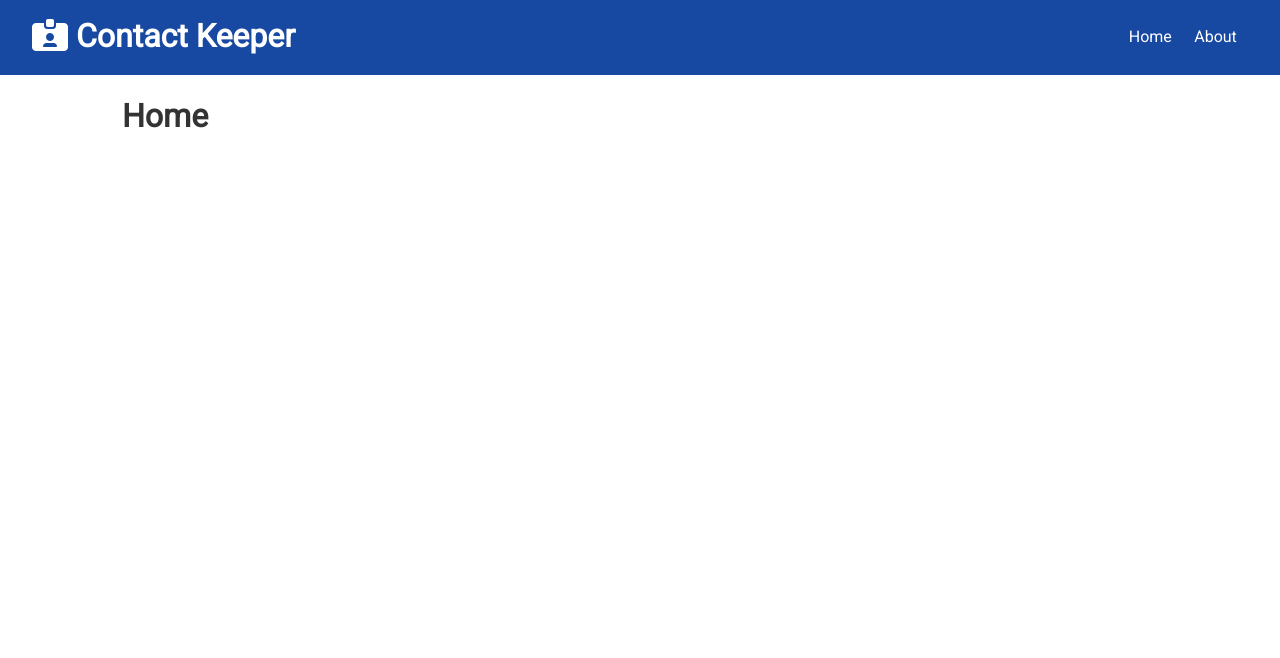
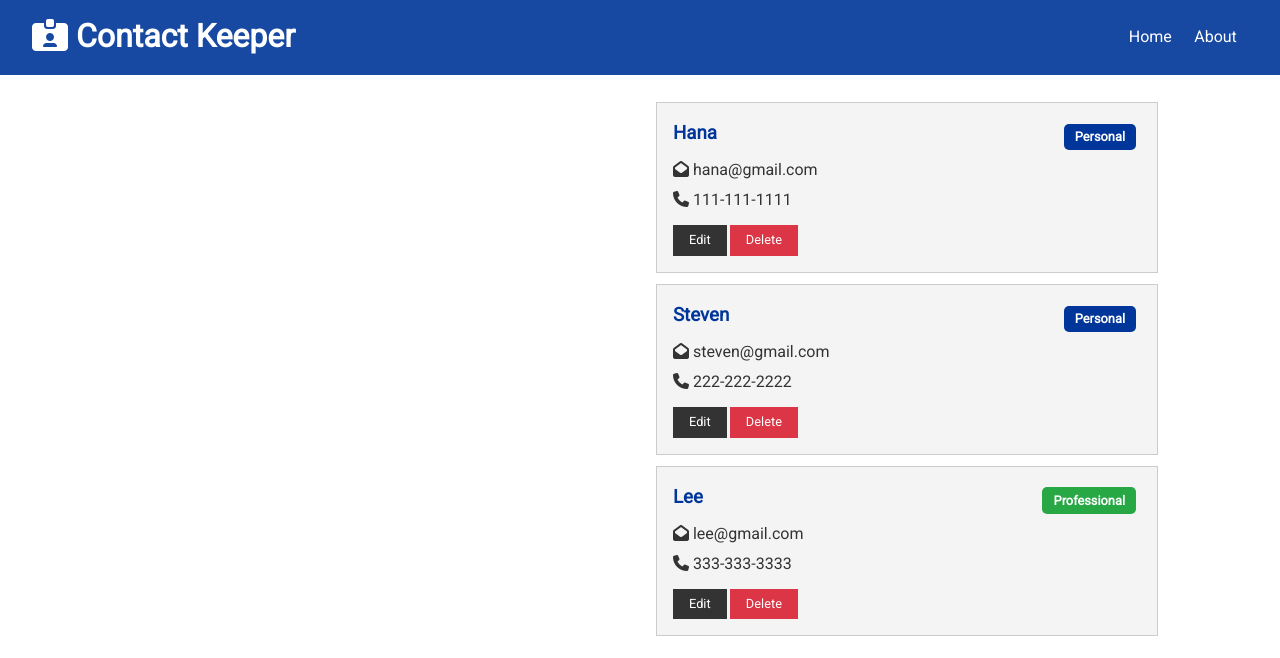
Before and after one commit to charisearter/contact-keeper, a React (Create React App) app in the folder client/: page / in a window 1280 px wide. Shown: the top 658 px of the page. Built offline with nearby package versions, Linux system fonts and the light colour scheme.

Commit message:
completed contacts and contactItem components

```diff
--- a/client/src/App.js
+++ b/client/src/App.js
@@ -4,8 +4,11 @@
 import Navbar from "./components/layout/Navbar";
 import Home from "./components/pages/Home";
 import About from "./components/pages/About";
+
+import ContactState from "./context/contact/ContactState";
 const App = () => {
 	return (
+		<ContactState>
 			<Router>
 				<Fragment>
 					<Navbar />
@@ -17,6 +20,7 @@
 					</div>
 				</Fragment>
 			</Router>
+		</ContactState>
 	);
 };
 
--- /dev/null
+++ b/client/src/components/contacts/ContactItem.js
@@ -0,0 +1,42 @@
+import React from "react";
+import PropTypes from "prop-types";
+
+const ContactItem = ({ contact }) => {
+	const { id, name, email, phone, type } = contact;
+	return (
+		<div className="card bg-light">
+			<h3 className="text-primary text-left">
+				{name}{" "}
+				<span
+					style={{ float: "right" }}
+					className={
+						"badge " +
+						(type === "professional" ? "badge-success" : "badge-primary")
+					}
+				>
+					{type.charAt(0).toUpperCase() + type.slice(1)}
+				</span>
+			</h3>
+			<ul className="list">
+				{email && (
+					<li>
+						<i className="fas fa-envelope-open"></i> {email}
+					</li>
+				)}
+				{phone && (
+					<li>
+						<i className="fas fa-phone"></i> {phone}
+					</li>
+				)}
+			</ul>
+			<p>
+				<button className="btn btn-dark btn-sm">Edit</button>
+				<button className="btn btn-danger btn-sm">Delete</button>
+			</p>
+		</div>
+	);
+};
+ContactItem.propTypes = {
+	contact: PropTypes.object.isRequired,
+};
+export default ContactItem;
--- /dev/null
+++ b/client/src/components/contacts/Contacts.js
@@ -0,0 +1,17 @@
+import { useContext, Fragment } from "react";
+import ContactContext from "../../context/contact/contactContext";
+import ContactItem from "./ContactItem";
+const Contacts = () => {
+	const contactContext = useContext(ContactContext);
+
+	const { contacts } = contactContext;
+	return (
+		<Fragment>
+			{contacts.map((contact) => (
+				<ContactItem key={contact.id} contact={contact} />
+			))}
+		</Fragment>
+	);
+};
+
+export default Contacts;
--- a/client/src/components/pages/Home.js
+++ b/client/src/components/pages/Home.js
@@ -1,9 +1,13 @@
 import React from "react";
-
+import Contacts from "../contacts/Contacts";
 const Home = () => {
 	return (
-		<div>
-			<h1> Home </h1>
+		<div className="grid-2">
+			<div>{/*  Contact Form */} </div>
+			<div>
+
+				<Contacts />
+			</div>
 		</div>
 	);
 };
--- /dev/null
+++ b/client/src/context/contact/ContactState.js
@@ -0,0 +1,69 @@
+import { useReducer } from "react";
+import uuid from "uuid";
+import ContactContext from "./contactContext";
+import contactReducer from "./contactReducer";
+import {
+	ADD_CONTACT,
+	DELETE_CONTACT,
+	SET_CURRENT,
+	CLEAR_CURRENT,
+	UPDATE_CONTACT,
+	FILTER_CONTACTS,
+	CLEAR_FILTER,
+} from "../types";
+
+const ContactState = (props) => {
+	const initialState = {
+		contacts: [
+			{
+				id: 1,
+				name: "Hana",
+				email: "hana@gmail.com",
+				phone: "111-111-1111",
+				type: "personal",
+			},
+			{
+				id: 2,
+				name: "Steven",
+				email: "steven@gmail.com",
+				phone: "222-222-2222",
+				type: "personal",
+			},
+			{
+				id: 3,
+				name: "Lee",
+				email: "lee@gmail.com",
+				phone: "333-333-3333",
+				type: "professional",
+			},
+		],
+	};
+
+	const [state, dispatch] = useReducer(contactReducer, initialState);
+
+	// Add Contact
+
+	// Delete contact
+
+	// Set current contact
+
+	// Clear current contact
+
+	// Update contact
+
+	// Filter contacts
+
+	// Clear filter
+
+	return (
+		<ContactContext.Provider
+			value={{
+				contacts: state.contacts,
+			}}
+		>
+			{props.children}
+		</ContactContext.Provider>
+	);
+};
+
+export default ContactState;
--- /dev/null
+++ b/client/src/context/contact/contactContext.js
@@ -0,0 +1,5 @@
+import { createContext } from "react";
+
+const contactContext = createContext();
+
+export default contactContext;
--- /dev/null
+++ b/client/src/context/types.js
@@ -0,0 +1,9 @@
+export const ADD_CONTACT = "ADD_CONTACT";
+export const DELETE_CONTACT = "DELETE_CONTACT";
+export const SET_CURRENT = "SET_CURRENT";
+export const CLEAR_CURRENT = "CLEAR_CURRENT";
+export const UPDATE_CONTACT = "UPDATE_CONTACT";
+export const FILTER_CONTACTS = "FILTER_CONTACTS";
+export const CLEAR_FILTER = "CLEAR_FILTER";
+export const SET_ALERT = "SET_ALERT";
+export const REMOVE_ALERT = "REMOVE_ALERT";
```
Also changed, not shown: client/src/context/contact/contactReducer.js (added), 1 other file (tests, documents, lock files or other folders). Lines whose indentation alone changed are shown as unchanged.
